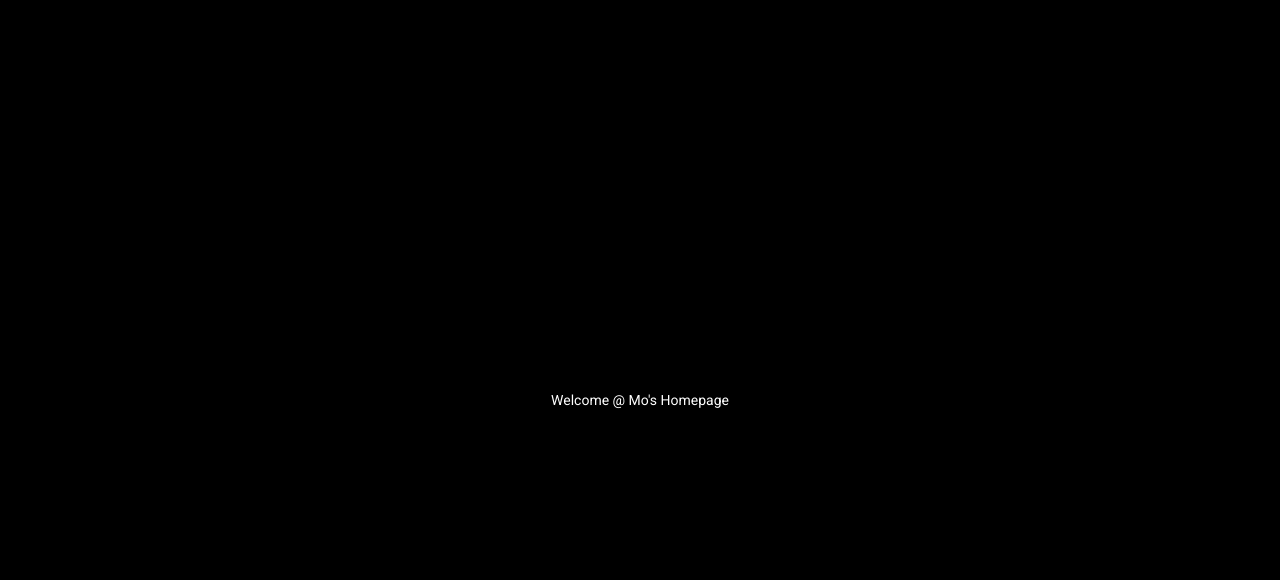
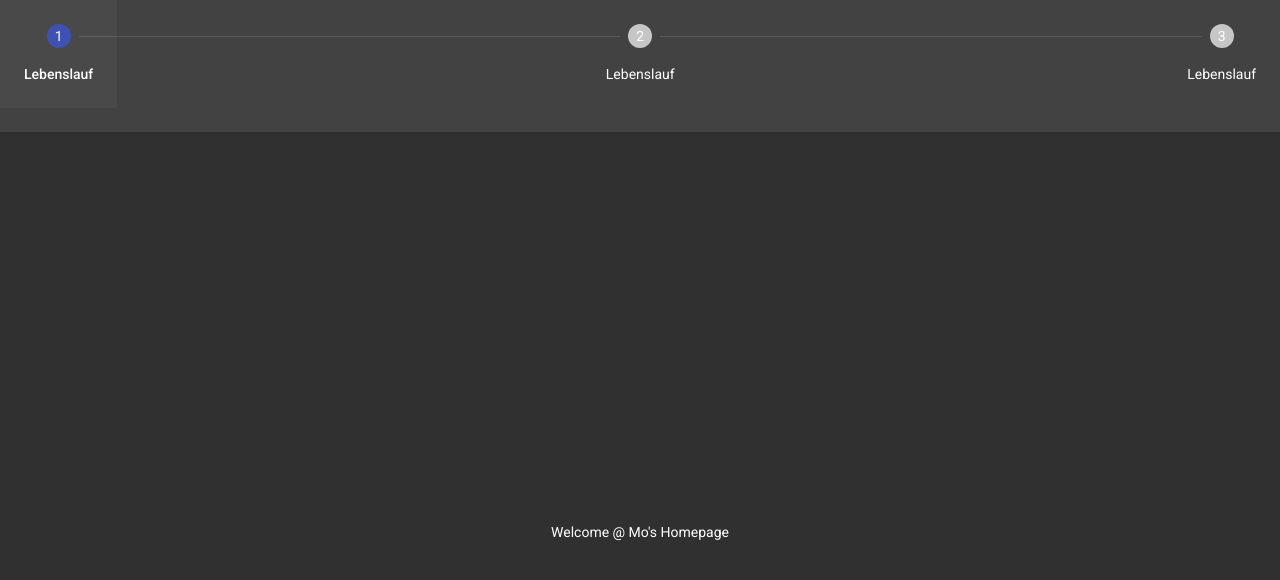
Before and after one commit to muhammedgaygisiz/moshomepage, an Angular app: page / in a window 1280 px wide. Shown: the top 580 px of the page. Built offline with nearby package versions, Linux system fonts and the light colour scheme.

Commit message:
Initial progress bar

```diff
--- a/src/app/app.component.ts
+++ b/src/app/app.component.ts
@@ -2,7 +2,10 @@ import { Component } from '@angular/core';
 
 @Component({
   selector: 'app-root',
-  template: `<router-outlet></router-outlet>`,
+  template: `
+    <app-progressbar></app-progressbar>
+    <router-outlet></router-outlet>
+  `,
   styles: ['']
 })
 export class AppComponent {
--- /dev/null
+++ b/src/app/components/progressbar/progressbar/progressbar.component.html
@@ -0,0 +1,11 @@
+<mat-horizontal-stepper [linear]="false" labelPosition="bottom">
+  <mat-step [editable]="false" [completed]="false">
+    <ng-template matStepLabel>Lebenslauf</ng-template>
+  </mat-step>
+  <mat-step [editable]="false" [completed]="false">
+    <ng-template matStepLabel>Lebenslauf</ng-template>
+  </mat-step>
+  <mat-step [editable]="false" [completed]="false">
+    <ng-template matStepLabel>Lebenslauf</ng-template>
+  </mat-step>
+</mat-horizontal-stepper>
--- /dev/null
+++ b/src/app/components/progressbar/progressbar/progressbar.component.ts
@@ -0,0 +1,15 @@
+import { Component, OnInit } from '@angular/core';
+
+@Component({
+  selector: 'app-progressbar',
+  templateUrl: './progressbar.component.html',
+  styleUrls: ['./progressbar.component.scss']
+})
+export class ProgressbarComponent implements OnInit {
+
+  constructor() { }
+
+  ngOnInit(): void {
+  }
+
+}
--- a/src/index.html
+++ b/src/index.html
@@ -10,7 +10,7 @@
   <link href="https://fonts.googleapis.com/css2?family=Roboto:wght@300;400;500&display=swap" rel="stylesheet">
   <link href="https://fonts.googleapis.com/icon?family=Material+Icons" rel="stylesheet">
 </head>
-<body class="mat-typography">
+<body class="mat-typography mat-app-background">
   <app-root></app-root>
 </body>
 </html>
--- a/src/styles.scss
+++ b/src/styles.scss
@@ -20,7 +20,7 @@ $moshomepage-warn: mat-palette($mat-red);
 
 // Create the theme object. A theme consists of configurations for individual
 // theming systems such as "color" or "typography".
-$moshomepage-theme: mat-light-theme((
+$moshomepage-theme: mat-dark-theme((
   color: (
     primary: $moshomepage-primary,
     accent: $moshomepage-accent,
@@ -39,16 +39,5 @@ $moshomepage-theme: mat-light-theme((
   box-sizing: border-box;
 }
 
-body {
-  position: absolute;
-  top: 0;
-  bottom: 0;
-  left: 0;
-  right: 0;
-
-  background-color: black;
-  color: white;
-}
-
 html, body { height: 100%; }
 body { margin: 0; font-family: Roboto, "Helvetica Neue", sans-serif; }
```
Also changed, not shown: src/app/app.module.ts (+8 -6 lines), src/app/components/progressbar/progressbar.module.ts (added, +20 -0 lines), src/app/components/progressbar/progressbar/progressbar.component.scss (added), 1 other file (tests, documents, lock files or other folders).
